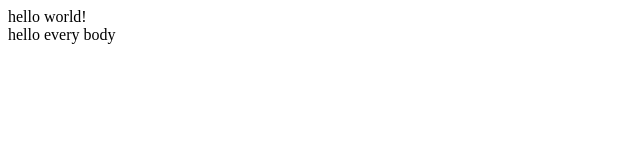
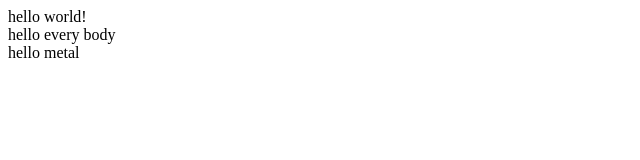
Before and after one commit to ItielMo/DemoProject3, an Angular app: page / in a window 1280 px wide. Shown: the top 160 px of the page, without its empty margins (0-640 px from the left). Built offline with nearby package versions, Linux system fonts and the light colour scheme.

Commit message:
add one div

```diff
--- a/src/app/app.component.html
+++ b/src/app/app.component.html
@@ -2,3 +2,4 @@
 <router-outlet></router-outlet>
 <div>hello world!</div>
 <div>hello every body</div>
+<div>hello metal</div>
```
